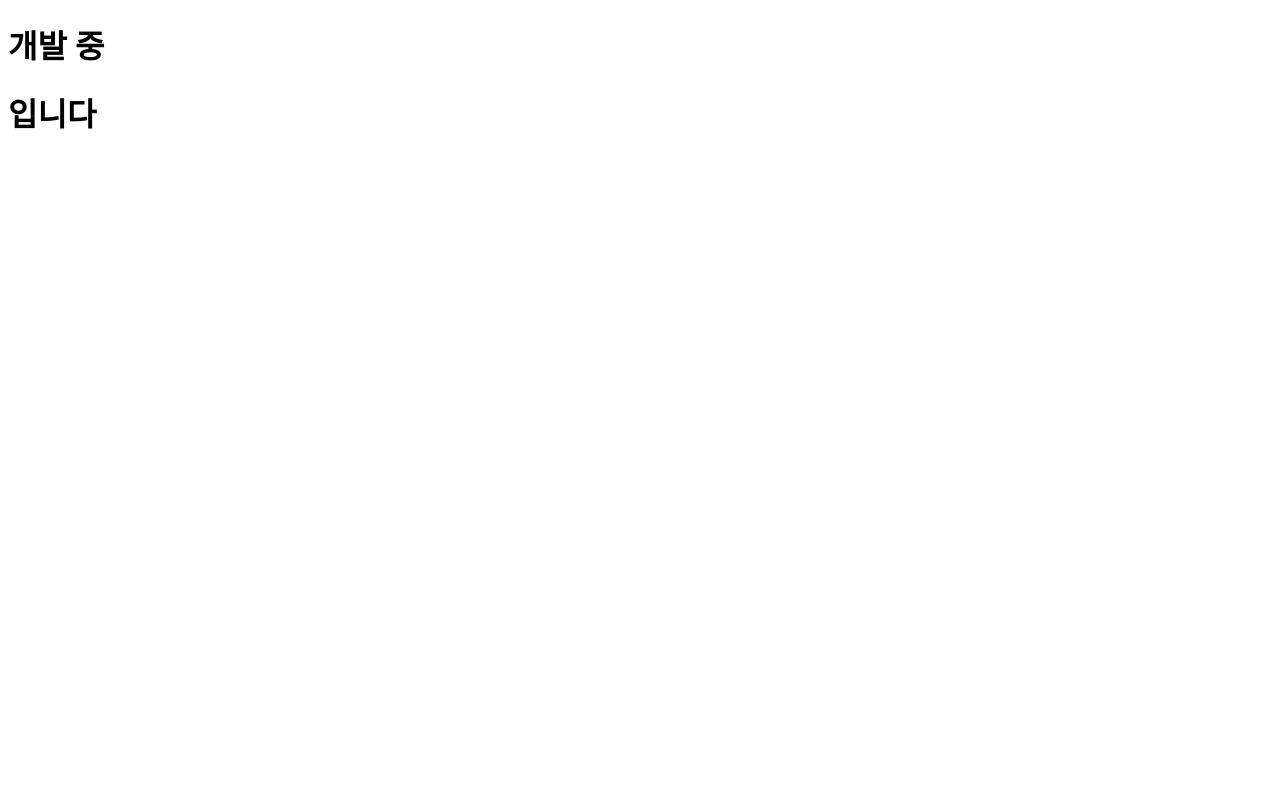
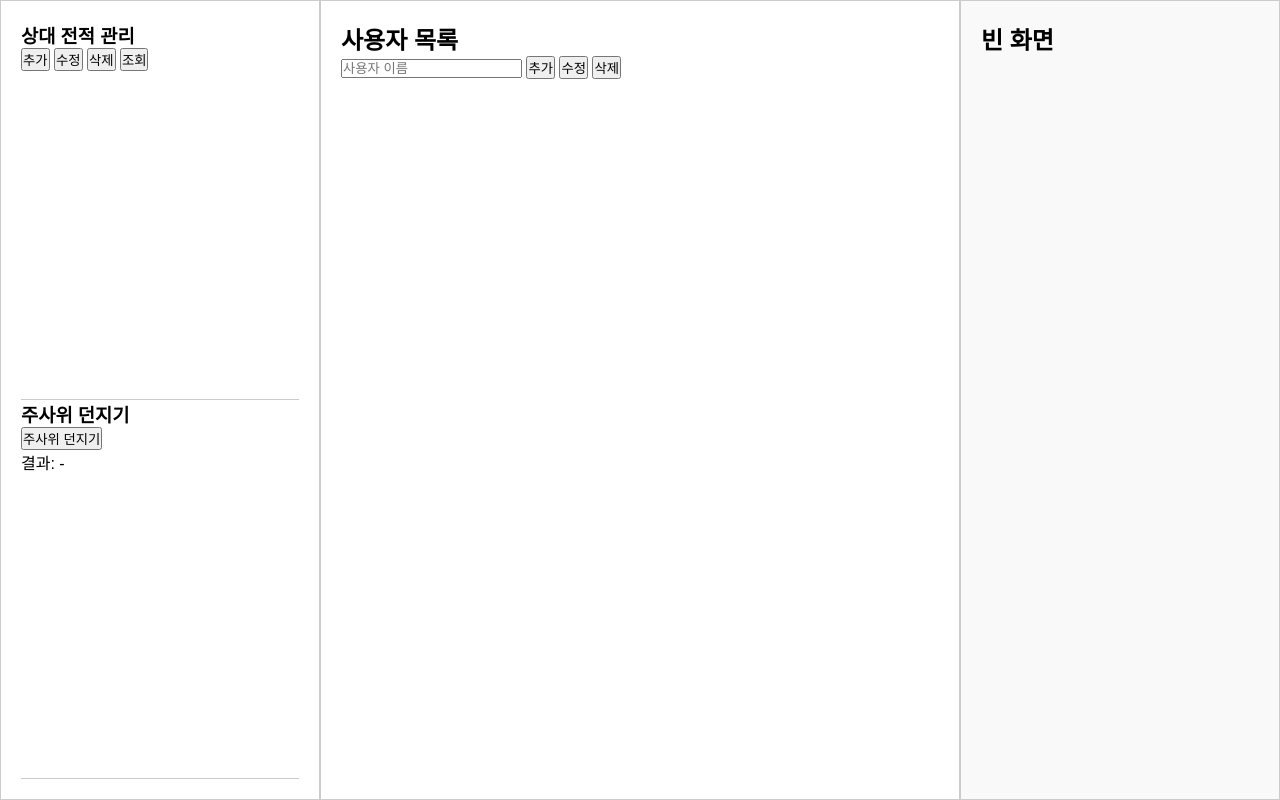
Before and after one commit to chan6069/jsck.github.io, a plain HTML site: page index.html in a window 1280 px wide. Drawn offline with Linux system fonts and the light colour scheme.

Commit message:
Update index.html
test

```diff
--- a/index.html
+++ b/index.html
@@ -3,10 +3,109 @@
 <head>
     <meta charset="UTF-8">
     <meta name="viewport" content="width=device-width, initial-scale=1.0">
-        <title>JSCK 전적 검색</title>
+    <title>LOL 전적 검색 및 대전 기록</title>
+    <style>
+        * { margin: 0; padding: 0; box-sizing: border-box; }
+        body { display: flex; height: 100vh; font-family: Arial, sans-serif; }
+        .panel { padding: 20px; border: 1px solid #ccc; }
+        .left-panel { width: 25%; display: flex; flex-direction: column; }
+        .left-top, .left-bottom { flex: 1; border-bottom: 1px solid #ccc; }
+        .center-panel { width: 50%; overflow-y: auto; }
+        .right-panel { width: 25%; background-color: #f9f9f9; }
+    </style>
 </head>
 <body>
-        <h1>개발 중</h1>
-        <h1>입니다</h1>
+    <!-- 좌측 패널 -->
+    <div class="panel left-panel">
+        <div class="left-top">
+            <h3>상대 전적 관리</h3>
+            <button>추가</button>
+            <button>수정</button>
+            <button>삭제</button>
+            <button>조회</button>
+        </div>
+        <div class="left-bottom">
+            <h3>주사위 던지기</h3>
+            <button onclick="rollDice()">주사위 던지기</button>
+            <p id="dice-result">결과: -</p>
+        </div>
+    </div>
+
+    <!-- 중앙 패널 -->
+    <div class="panel center-panel">
+        <h2>사용자 목록</h2>
+        <input type="text" id="user-name" placeholder="사용자 이름">
+        <button onclick="addUser()">추가</button>
+        <button onclick="updateUser()">수정</button>
+        <button onclick="deleteUser()">삭제</button>
+        <ul id="user-list">
+            <!-- 사용자 목록 표시 -->
+        </ul>
+    </div>
+
+    <!-- 우측 패널 -->
+    <div class="panel right-panel">
+        <h2>빈 화면</h2>
+    </div>
+
+    <script>
+        function rollDice() {
+            const result = Math.floor(Math.random() * 6) + 1;
+            document.getElementById('dice-result').innerText = '결과: ' + result;
+        }
+
+        function getUsers() {
+            return JSON.parse(localStorage.getItem('users')) || [];
+        }
+
+        function saveUsers(users) {
+            localStorage.setItem('users', JSON.stringify(users));
+        }
+
+        function renderUsers() {
+            const userList = document.getElementById('user-list');
+            userList.innerHTML = '';
+            getUsers().forEach((user, index) => {
+                const li = document.createElement('li');
+                li.innerText = user;
+                li.onclick = () => document.getElementById('user-name').value = user;
+                userList.appendChild(li);
+            });
+        }
+
+        function addUser() {
+            const name = document.getElementById('user-name').value.trim();
+            if (!name) return alert('이름을 입력하세요.');
+            const users = getUsers();
+            users.push(name);
+            saveUsers(users);
+            renderUsers();
+        }
+
+        function updateUser() {
+            const name = document.getElementById('user-name').value.trim();
+            if (!name) return alert('이름을 입력하세요.');
+            const users = getUsers();
+            const index = users.indexOf(name);
+            if (index === -1) return alert('사용자가 없습니다.');
+            const newName = prompt('새로운 이름을 입력하세요:', name);
+            if (newName) {
+                users[index] = newName;
+                saveUsers(users);
+                renderUsers();
+            }
+        }
+
+        function deleteUser() {
+            const name = document.getElementById('user-name').value.trim();
+            if (!name) return alert('이름을 입력하세요.');
+            let users = getUsers();
+            users = users.filter(user => user !== name);
+            saveUsers(users);
+            renderUsers();
+        }
+
+        document.addEventListener('DOMContentLoaded', renderUsers);
+    </script>
 </body>
 </html>
```
Lines whose indentation alone changed are shown as unchanged.
